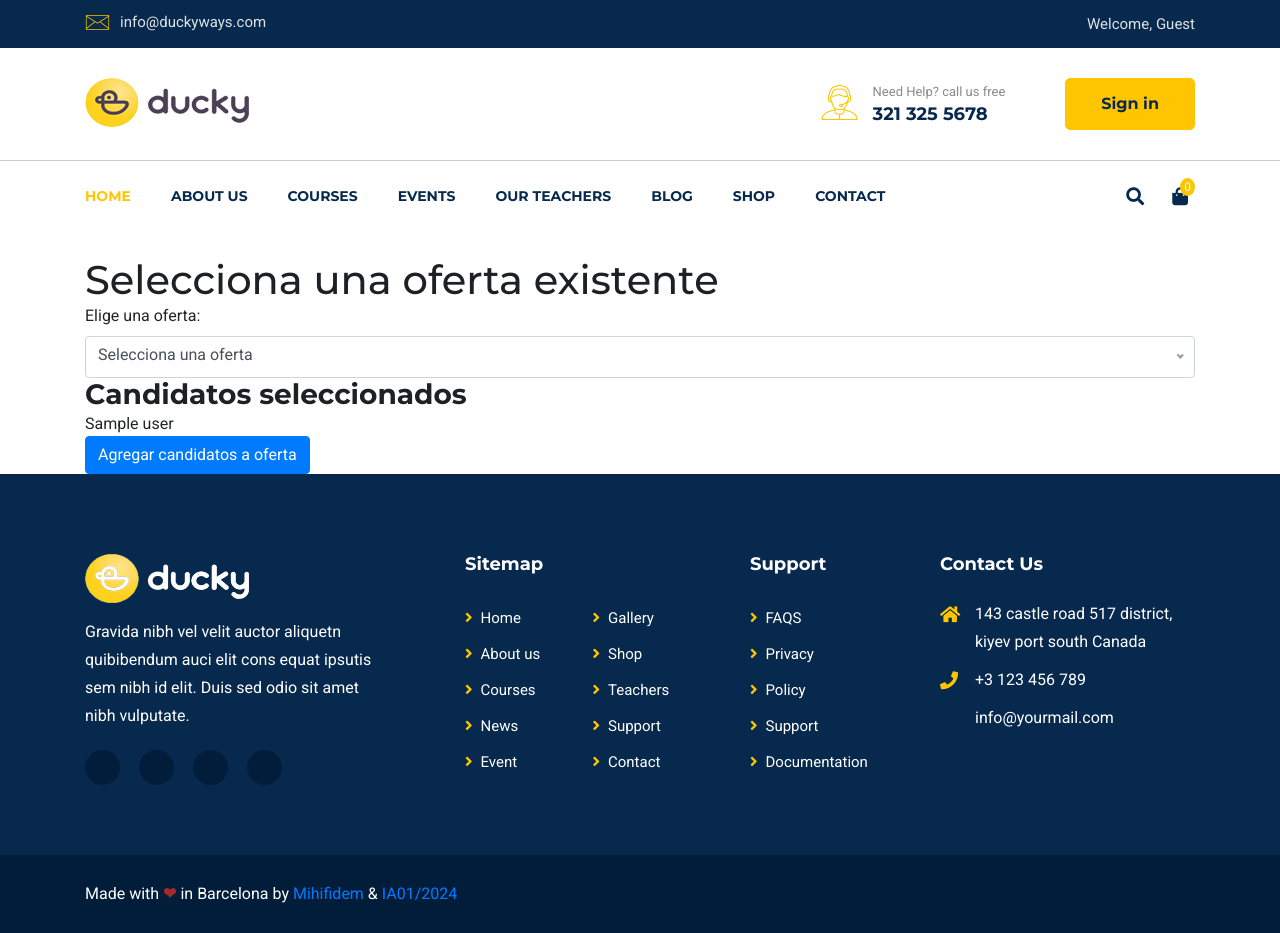
After one commit to mihifidem/idonium2, a Django app: template headhunters/templates/joboffers/add_to_existing_offer.html in a window 1280 px wide. The commit adds this page. Run offline with Django 5.2, Linux system fonts and the light colour scheme; the template is opened without the code that fills it: most values are stand-ins (such as "Sample title", 1, 10 or a date in 2020); some libraries are stand-ins or nearby versions.

Commit message:
Funcionalidad de boton Agregar candidatos a oferta existente

```diff
--- a/headhunters/templates/headhunters/landing_headhunters.html
+++ b/headhunters/templates/headhunters/landing_headhunters.html
@@ -84,7 +84,7 @@
           <div class="btn-group">
 
               <button type="submit" name="action" value="create_offer" class="btn btn-success">Crear oferta a partir de seleccionados</button>
-              <button type="submit" name="action" value="add_to_offer" class="btn btn-warning">Agregar a oferta existente</button>
+              <button type="submit" name="action" value="add_to_existing_offer" class="btn btn-warning">Agregar a oferta existente</button>
           </div>
       </form>
   </div>
--- /dev/null
+++ b/headhunters/templates/joboffers/add_to_existing_offer.html
@@ -0,0 +1,32 @@
+{% extends "users/base.html" %}
+
+{% block content %}
+  <div class="container mt-4">
+      <h1>Selecciona una oferta existente</h1>
+
+      <!-- Mostrar las ofertas existentes -->
+      <form method="post">
+          {% csrf_token %}
+
+          <div class="form-group">
+              <label for="selected_offer">Elige una oferta:</label>
+              <select name="selected_offer" id="selected_offer" class="form-control" required>
+                  <option value="" disabled selected>Selecciona una oferta</option>
+                  {% for offer in offers %}
+                      <option value="{{ offer.id }}">{{ offer.title }}</option>
+                  {% endfor %}
+              </select>
+          </div>
+
+          <h3>Candidatos seleccionados</h3>
+          <ul>
+              {% for candidate in selected_candidates %}
+                  <li>{{ candidate.user.get_full_name }}</li>
+                  <input type="hidden" name="selected_candidates" value="{{ candidate.id }}">
+              {% endfor %}
+          </ul>
+
+          <button type="submit" class="btn btn-primary">Agregar candidatos a oferta</button>
+      </form>
+  </div>
+{% endblock %}
--- a/headhunters/urls.py
+++ b/headhunters/urls.py
@@ -7,7 +7,7 @@ from .views import (
     ScheduleListView, ScheduleDetailView, ScheduleCreateView, ScheduleUpdateView, ScheduleDeleteView,
     LandingHeadHuntersView,ManageCandidatesView,
     CreateOfferView,
-    # #create_offer_view, add_to_offer_view,
+    AddToExistingOfferView,
 )
 
 
@@ -36,6 +36,6 @@ urlpatterns = [
       path('manage_candidates/', ManageCandidatesView.as_view(), name='manage_candidates'),
     #Ruta para crear oferta desde seleccionados
       path('create_offer/<str:candidate_ids>/', CreateOfferView.as_view(), name='create_offer'),
-    # path("create-offer/<str:candidate_ids>/", create_offer_view, name="create_offer"),
-    # path("add-to-offer/<str:candidate_ids>/", add_to_offer_view, name="add_to_offer"),
+    path('add_to_existing_offer/<str:candidate_ids>/', AddToExistingOfferView.as_view(), name='add_to_existing_offer'),
+
 ]
```
Also changed, not shown: headhunters/views/headhunters_views.py (+2 -15 lines), headhunters/views/joboffer_views.py (+49 -0 lines).
